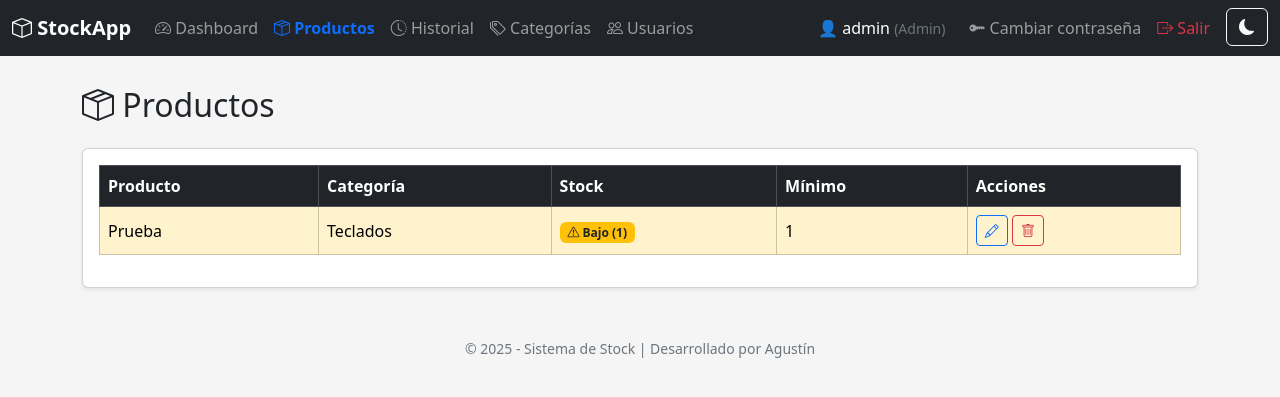
After one commit to Agustin1112/sistema-stock, a Flask app: page /productos in a window 1280 px wide. The commit adds this page. Shown: the top 397 px of the page. Run offline with Flask 3, Linux system fonts and the light colour scheme; a user stored in the database is signed in; data comes from the database, SQL or seed files in the repository; both versions use the stored data as it was after the commit.

Commit message:
Mejora base template y navbar

```diff
--- a/app.py
+++ b/app.py
@@ -445,56 +445,71 @@ def categorias():
     if request.method == 'POST':
         if not current_user.is_admin():
             return "No autorizado", 403
+
         nombre = request.form.get('nombre', '').strip()
-        icon = request.form.get('icon', '').strip() or None
         padre_id = request.form.get('padre_id') or None
+
         if not nombre:
             flash("El nombre no puede estar vacío.", "danger")
             return redirect(url_for('categorias'))
+
         if Categoria.query.filter_by(nombre=nombre).first():
             flash("Ya existe esa categoría.", "warning")
             return redirect(url_for('categorias'))
-        nueva = Categoria(nombre=nombre, tipo="informatica", icon=icon)
+
+        nueva = Categoria(nombre=nombre, tipo="informatica")
+
         if padre_id:
-            try:
-                pid = int(padre_id)
-                padre = Categoria.query.get(pid)
-                if padre:
-                    nueva.padre = padre
-            except Exception:
-                pass
+            padre = Categoria.query.get(int(padre_id))
+            if padre:
+                nueva.padre = padre
+
         db.session.add(nueva)
         db.session.commit()
+
         registrar_log(f"Agregó categoría: {nombre}")
         flash("Categoría agregada correctamente.", "success")
         return redirect(url_for('categorias'))
 
 
     q = request.args.get('q', '').strip()
+    order = request.args.get('order', 'asc')
+
     try:
         page = int(request.args.get('page', 1))
     except ValueError:
         page = 1
 
     query = Categoria.query
+
     if q:
-
         query = query.filter(Categoria.nombre.ilike(f"%{q}%"))
 
-    query = query.order_by(Categoria.nombre.asc())
+    if order == 'desc':
+        query = query.order_by(Categoria.nombre.desc())
+    else:
+        query = query.order_by(Categoria.nombre.asc())
+
     pagination = query.paginate(page=page, per_page=CATS_PER_PAGE, error_out=False)
     categorias_page = pagination.items
 
-    fa_choices = [
-        "bi bi-box", "bi bi-keyboard", "bi bi-laptop", "bi bi-desktop",
-        "bi bi-headphones", "bi bi-printer", "bi bi-cpu", "bi bi-plug"
-    ]
 
-    return render_template('categorias.html',
-                           categorias=categorias_page,
-                           pagination=pagination,
-                           fa_choices=fa_choices,
-                           q=q)
+    cantidades = {
+    c.id: c.productos.count()
+    for c in categorias_page
+}
+
+
+    return render_template(
+        'categorias.html',
+        categorias=categorias_page,
+        pagination=pagination,
+        q=q,
+        order=order,
+        cantidades=cantidades
+    )
+
+
 
 
 
@@ -536,23 +551,43 @@ def editar_categoria(id):
 
 @app.route('/categorias/<int:id>/eliminar')
 @login_required
-@roles_required('admin')
 def eliminar_categoria(id):
+    if not current_user.is_admin():
+        flash("No autorizado.", "danger")
+        return redirect(url_for('categorias'))
+
     categoria = Categoria.query.get_or_404(id)
 
+
     if categoria.productos.count() > 0:
-        flash("No se puede eliminar: contiene productos.", "warning")
+        flash(
+            f"No se puede eliminar '{categoria.nombre}' porque tiene productos asociados.",
+            "warning"
+        )
         return redirect(url_for('categorias'))
 
-    if len(categoria.hijos) > 0:
-        flash("No se puede eliminar: tiene subcategorías.", "warning")
+
+    if Categoria.query.filter_by(padre_id=categoria.id).count() > 0:
+        flash(
+            f"No se puede eliminar '{categoria.nombre}' porque tiene subcategorías.",
+            "warning"
+        )
         return redirect(url_for('categorias'))
 
     db.session.delete(categoria)
     db.session.commit()
+
     registrar_log(f"Eliminó categoría: {categoria.nombre}")
-    flash("Categoría eliminada.", "success")
+
+    flash("Categoría eliminada correctamente.", "success")
     return redirect(url_for('categorias'))
+
+
+@app.route('/productos')
+@login_required
+def productos():
+    productos = Producto.query.order_by(Producto.nombre.asc()).all()
+    return render_template('productos.html', productos=productos)
 
 
 
--- a/templates/base.html
+++ b/templates/base.html
@@ -5,8 +5,10 @@
     <meta name="viewport" content="width=device-width, initial-scale=1.0">
     <title>{% block title %}Sistema de Stock{% endblock %}</title>
 
+
     <link rel="stylesheet"
           href="https://cdn.jsdelivr.net/npm/bootstrap@5.3.3/dist/css/bootstrap.min.css">
+
 
     <link rel="stylesheet"
           href="https://cdn.jsdelivr.net/npm/bootstrap-icons@1.11.3/font/bootstrap-icons.css">
@@ -25,6 +27,7 @@
         .navbar-brand {
             font-weight: bold;
         }
+
         .container {
             margin-top: 30px;
         }
@@ -46,14 +49,17 @@
             <i class="bi bi-box"></i> StockApp
         </a>
 
-            <button class="navbar-toggler" type="button" data-bs-toggle="collapse"
+        <button class="navbar-toggler" type="button"
+                data-bs-toggle="collapse"
                 data-bs-target="#navbarNav">
             <span class="navbar-toggler-icon"></span>
         </button>
 
         <div class="collapse navbar-collapse" id="navbarNav">
 
+
             <ul class="navbar-nav me-auto">
+
 
                 <li class="nav-item">
                     <a class="nav-link {% if request.endpoint == 'index' %}active{% endif %}"
@@ -62,21 +68,21 @@
                     </a>
                 </li>
 
+
+                <li class="nav-item">
+                    <a class="nav-link {% if request.endpoint == 'productos' %}active{% endif %}"
+                       href="{{ url_for('productos') }}">
+                        <i class="bi bi-box-seam"></i> Productos
+                    </a>
+                </li>
+
+
                 <li class="nav-item">
                     <a class="nav-link {% if request.endpoint == 'historial' %}active{% endif %}"
                        href="{{ url_for('historial') }}">
                         <i class="bi bi-clock-history"></i> Historial
                     </a>
                 </li>
-
-                    {% if current_user.is_authenticated and current_user.is_admin() %}
-                    <li class="nav-item">
-                        <a class="nav-link {% if request.endpoint == 'usuarios' %}active{% endif %}"
-                           href="{{ url_for('usuarios') }}">
-                           <i class="bi bi-people"></i> Usuarios
-                        </a>
-                    </li>
-                    {% endif %}
 
 
                 {% if current_user.is_authenticated and current_user.is_admin() %}
@@ -88,11 +94,23 @@
                 </li>
                 {% endif %}
 
+
+                {% if current_user.is_authenticated and current_user.is_admin() %}
+                <li class="nav-item">
+                    <a class="nav-link {% if request.endpoint == 'usuarios' %}active{% endif %}"
+                       href="{{ url_for('usuarios') }}">
+                        <i class="bi bi-people"></i> Usuarios
+                    </a>
+                </li>
+                {% endif %}
+
             </ul>
+
 
             <ul class="navbar-nav">
 
                 {% if current_user.is_authenticated %}
+
                     <li class="nav-item text-white mt-2 me-3">
                         👤 {{ current_user.username }}
                         <small class="text-secondary">
@@ -119,18 +137,20 @@
                     </li>
 
                 {% else %}
+
                     <li class="nav-item">
                         <a class="nav-link" href="{{ url_for('login') }}">
-                                <i class="bi bi-door-open"></i> Iniciar Sesión
+                            <i class="bi bi-door-open"></i> Iniciar sesión
                         </a>
                     </li>
+
                 {% endif %}
-
             </ul>
 
         </div>
     </div>
 </nav>
+
 
 <div class="container mt-3">
     {% with mensajes = get_flashed_messages(with_categories=true) %}
@@ -144,6 +164,7 @@
         {% endif %}
     {% endwith %}
 </div>
+
 
 <div class="container">
     {% block content %}{% endblock %}
--- /dev/null
+++ b/templates/productos.html
@@ -0,0 +1,77 @@
+{% extends "base.html" %}
+{% block title %}Productos{% endblock %}
+
+{% block content %}
+<h2 class="mb-4">
+  <i class="bi bi-box-seam"></i> Productos
+</h2>
+
+<div class="card shadow-sm">
+  <div class="card-body">
+
+    <table class="table table-bordered table-hover align-middle">
+      <thead class="table-dark">
+        <tr>
+          <th>Producto</th>
+          <th>Categoría</th>
+          <th>Stock</th>
+          <th>Mínimo</th>
+          {% if current_user.is_admin() %}
+          <th>Acciones</th>
+          {% endif %}
+        </tr>
+      </thead>
+
+      <tbody>
+        {% for p in productos %}
+        <tr class="
+          {% if p.stock == 0 %}
+            table-danger
+          {% elif p.stock <= p.minimo %}
+            table-warning
+          {% endif %}
+        ">
+
+          <td>{{ p.nombre }}</td>
+          <td>{{ p.categoria.nombre }}</td>
+
+          <!-- 🚨 ALERTA VISUAL DE STOCK -->
+          <td>
+            {% if p.stock == 0 %}
+              <span class="badge bg-danger">
+                <i class="bi bi-x-circle"></i> Sin stock
+              </span>
+            {% elif p.stock <= p.minimo %}
+              <span class="badge bg-warning text-dark">
+                <i class="bi bi-exclamation-triangle"></i>
+                Bajo ({{ p.stock }})
+              </span>
+            {% else %}
+              <span class="badge bg-success">
+                <i class="bi bi-check-circle"></i>
+                OK ({{ p.stock }})
+              </span>
+            {% endif %}
+          </td>
+
+          <td>{{ p.minimo }}</td>
+
+          {% if current_user.is_admin() %}
+          <td>
+            <a href="#" class="btn btn-sm btn-outline-primary">
+              <i class="bi bi-pencil"></i>
+            </a>
+            <a href="#" class="btn btn-sm btn-outline-danger">
+              <i class="bi bi-trash"></i>
+            </a>
+          </td>
+          {% endif %}
+
+        </tr>
+        {% endfor %}
+      </tbody>
+    </table>
+
+  </div>
+</div>
+{% endblock %}
```
Also changed, not shown: templates/categorias.html (+67 -25 lines), instance/stock.db. Lines whose indentation alone changed are shown as unchanged.
